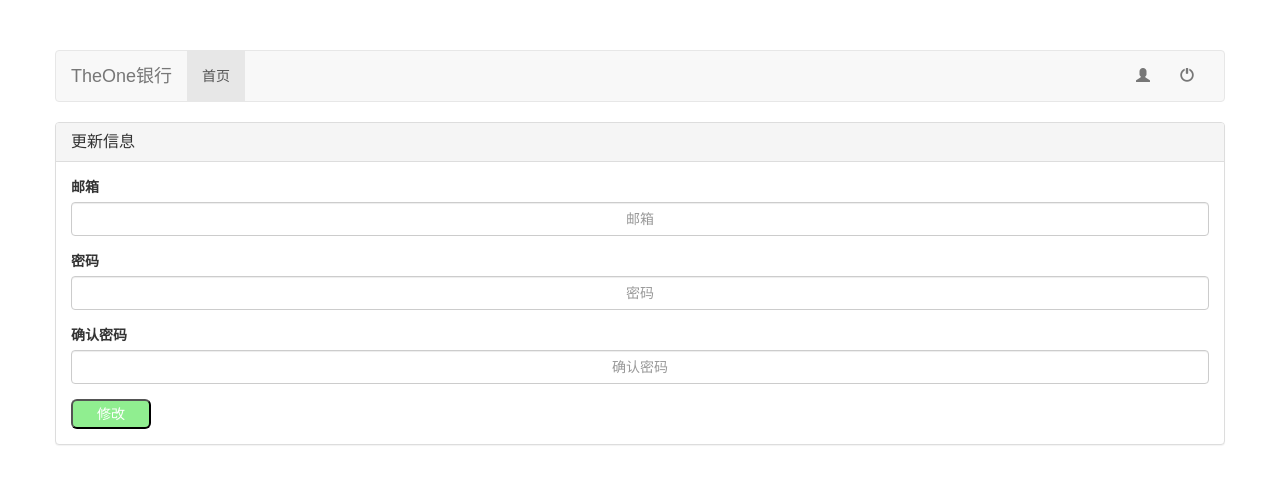
After one commit to YVictor13/bankSystem-python, a Flask app: page /home/mine/update/user in a window 1280 px wide. The commit adds this page. Shown: the top 484 px of the page. Run offline with Flask 2, Linux system fonts and the light colour scheme; some libraries are stand-ins or nearby versions.

Commit message:
add update_user and update_card

```diff
--- a/app.py
+++ b/app.py
@@ -268,10 +268,10 @@ def transfer():
         session['transfer_flash'] = True
         try:
             db.session.query(Card).filter(Card.CardId == my_CardId).update({'money':
-                                                                           int(Card_obj.money) - int(money)})
+                                                                                int(Card_obj.money) - int(money)})
             db.session.query(Card).filter(Card.CardId == other_CardId).update({'money':
-                                                                              int(Card_obj_other.money) + int(
-                                                                                  money)})
+                                                                                   int(Card_obj_other.money) + int(
+                                                                                       money)})
             db.session.add(transfer_obj)
             db.session.commit()
             flash("转账成功！！")
@@ -296,5 +296,21 @@ def mine():
                            Transfer_obj_list=Transfer_obj_list, Deposit_obj_list=Deposit_obj_list)
 
 
+@app.route('/home/mine/update/<name>', methods=['GET'])
+def update(name):
+    if name == 'user':
+        accountId = session.get('accountId')
+        new_obj = User.query.filter_by(accountId =accountId).first()
+        return render_template('update_user.html', new_obj=new_obj)
+    if name == 'card':
+        accountId = session.get('accountId')
+        return render_template('update_user.html')
+
+
+@app.route('/home/mine/add', methods=['POST'])
+def add():
+    return redirect('/home')
+
+
 if __name__ == '__main__':
     app.run(debug=True)
--- a/templates/mine.html
+++ b/templates/mine.html
@@ -9,7 +9,7 @@
     <div class="panel panel-default">
         <div class="panel-heading">
             <h3 class="panel-title">&nbsp;&nbsp;&nbsp;&nbsp;用户信息
-                <a class="my-icon" href="#"> <span class="glyphicon glyphicon-edit"></span></a>
+                <a class="my-icon" href="{{ url_for('update',name = 'user') }}"> <span class="glyphicon glyphicon-edit"></span></a>
             </h3>
         </div>
         <table class="table table-hover">
@@ -34,7 +34,7 @@
     <div class="panel panel-default">
         <div class="panel-heading">
             <h3 class="panel-title">银行卡信息
-                <a class="my-icon" href="#">
+                <a class="my-icon" href="{{ url_for('update',name = 'card') }}">
                      <span class="glyphicon glyphicon-edit"></span>
                 </a>
             </h3>
--- /dev/null
+++ b/templates/update_user.html
@@ -0,0 +1,35 @@
+{% extends 'home_nav.html' %}
+{% block title %}
+    <title>更新操作</title>
+{% endblock %}
+
+{% block content %}
+    <div class="panel panel-default">
+        <div class="panel-heading">
+            <h3 class="panel-title">更新信息</h3>
+        </div>
+        <div class="panel-body">
+            <form action="/home/mine/update" method="POST">
+                <div class="form-group">
+                    <label for="exampleInputEmail1">邮箱</label>
+                    <input type="email" class="form-control" id="exampleInputEmail1" placeholder="邮箱"
+                           name="email">
+                </div>
+                <div class="form-group">
+                    <label for="exampleInputPassword1">密码</label>
+                    <input type="text" class="form-control" id="exampleInputPassword1" placeholder="密码"
+                           name="password">
+                </div>
+                <div class="form-group">
+                    <label for="exampleInputPassword1">确认密码</label>
+                    <input type="text" class="form-control" id="exampleInputPassword1" placeholder="确认密码"
+                           name="sure_password">
+                </div>
+                <button type="submit" class="btn-mine">修改</button>
+            </form>
+            {% if session['deposit_flash'] %}
+                <div style="margin-top:10px;color:red;">{{ get_flashed_messages()[0] }}</div>
+            {% endif %}
+        </div>
+    </div>
+{% endblock %}
```
Also changed, not shown: templates/add.html (+21 -1 lines), templates/update.html (deleted, +0 -9 lines), templates/update_card.html (added, +35 -0 lines).
